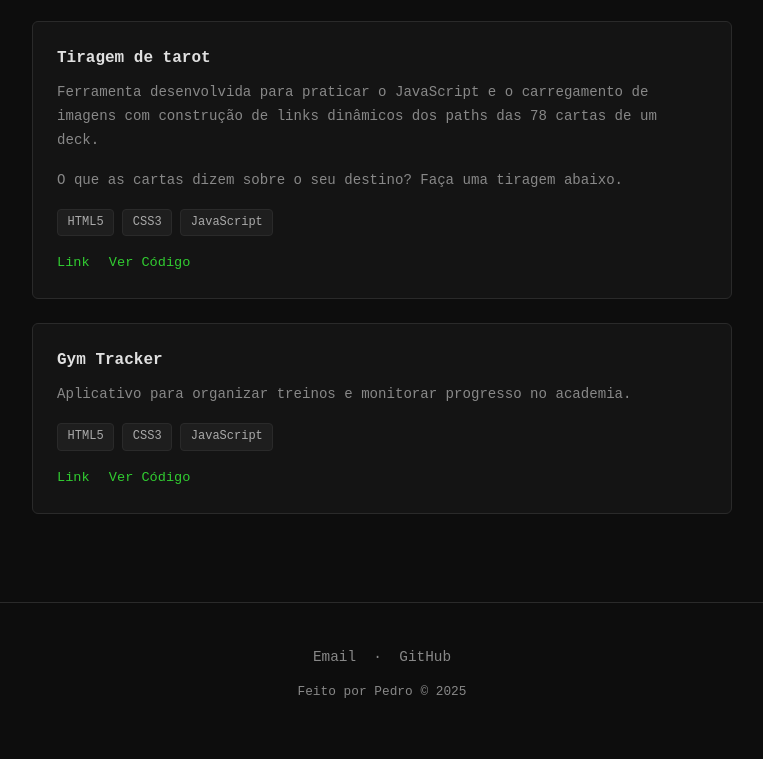
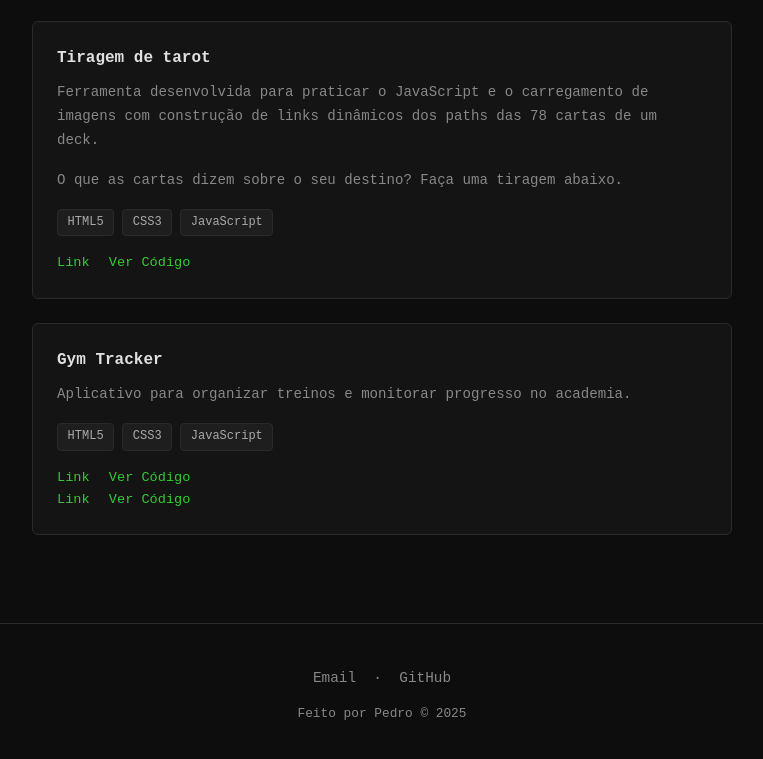
Before and after one commit to pedr0piquet/pedr0piquet.github.io, a plain HTML site: page index.html in a window 1280 px wide. Shown: the part 1185-1944 px from the top of the page, without its empty margins (258-1021 px from the left). Drawn offline with Linux system fonts and the light colour scheme.

Commit message:
Update index.html

```diff
--- a/index.html
+++ b/index.html
@@ -97,6 +97,11 @@
                     <a href="https://pedr0piquet.github.io/gym-tracker/" target="_blank">Link</a>
                     <a href="https://github.com/pedr0piquet/gym-tracker" target="_blank">Ver Código</a>
                 </div>
+
+                <div class="project-links">
+                    <a href="https://pedr0piquet.github.io/croe-bet/" target="_blank">Link</a>
+                    <a href="https://github.com/pedr0piquet/croe-bet" target="_blank">Ver Código</a>
+                </div>
             </div>
         </div>
 
```
